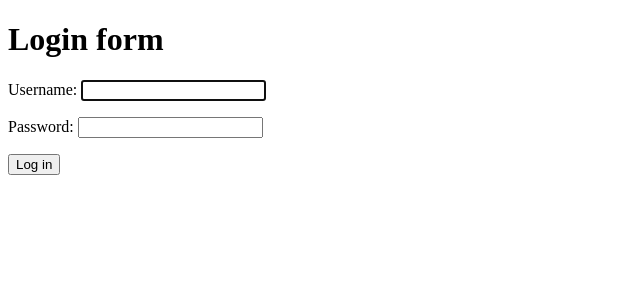
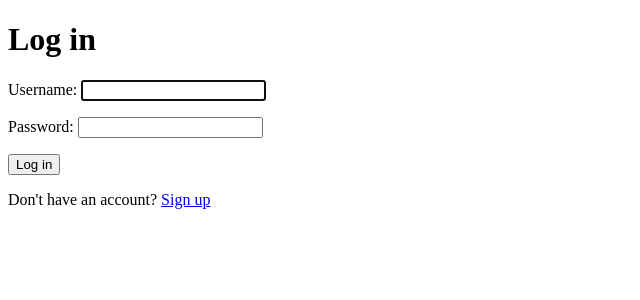
Before and after one commit to Ngel0/todo-list, a Django app: page /accounts/login/ in a window 1280 px wide. Shown: the top 300 px of the page, without its empty margins (0-640 px from the left). Run offline with Django 5.2, Linux system fonts and the light colour scheme.

Commit message:
added SignUpView

```diff
--- a/todo_list/accounts/templates/registration/login.html
+++ b/todo_list/accounts/templates/registration/login.html
@@ -1,12 +1,14 @@
 {% extends 'base.html' %}
 
-{% block title %}Log in{% endblock %}
+{% block title %}Log In{% endblock %}
 
 {% block content %}
-<h1>Login form</h1>
-<form method="POST">
+<h1>Log in</h1>
+<form method="post">
     {% csrf_token %}
     {{form.as_p}}
     <button type="submit">Log in</button>
 </form>
+
+<p>Don't have an account? <a href="{% url 'signup' %}">Sign up</a></p>
 {% endblock %}
--- a/todo_list/accounts/urls.py
+++ b/todo_list/accounts/urls.py
@@ -1,7 +1,9 @@
 from django.urls import path
 from django.contrib.auth.views import LoginView, LogoutView
+from .views import SignUpView
 
 urlpatterns = [
     path('login/', LoginView.as_view(), name='login'),
-    path('logout/', LogoutView.as_view(), name='logout')
+    path('logout/', LogoutView.as_view(), name='logout'),
+    path('signup', SignUpView.as_view(), name='signup'),
 ]
--- a/todo_list/tasklist/templates/tasklist/task_list.html
+++ b/todo_list/tasklist/templates/tasklist/task_list.html
@@ -7,10 +7,11 @@
 <p>{{user}}</p>
 <form method="post" action="{% url 'logout' %}">
     {% csrf_token %}
-    <button type="submit">Logout</button>
+    <button type="submit">Log out</button>
 </form>
 {% else %}
-<a href="{% url 'login' %}">Login</a>
+<a href="{% url 'signup' %}">Sign up</a>
+<a href="{% url 'login' %}">Log in</a>
 {% endif %}
 <hr>
 
```
Also changed, not shown: todo_list/accounts/forms.py (added, +8 -0 lines), todo_list/accounts/templates/registration/signup.html (added, +14 -0 lines), todo_list/accounts/views.py (+19 -2 lines).
